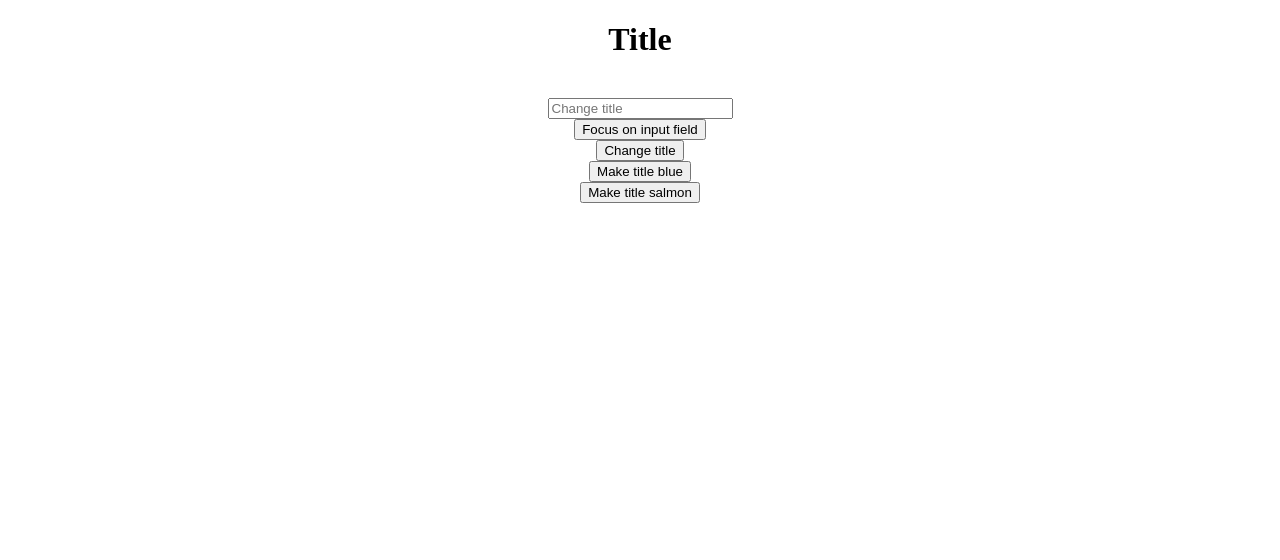
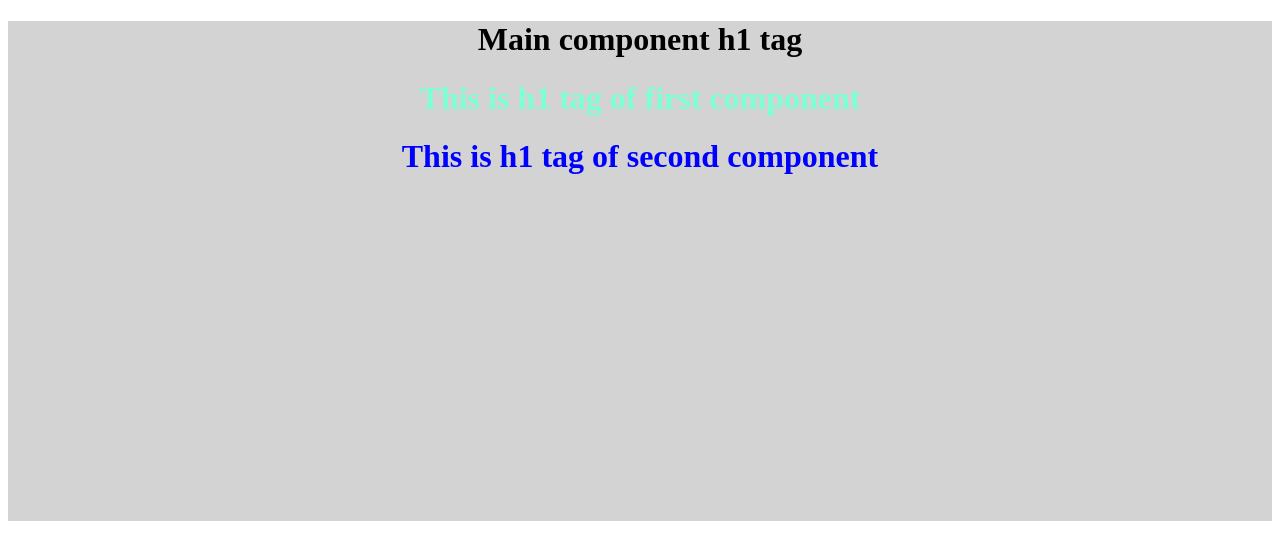
Before and after one commit to 433MHz/vue-learning-20-04-2021, a Vue app: page / in a window 1280 px wide. Shown: the top 560 px of the page. Built offline with nearby package versions, Linux system fonts and the light colour scheme.

Commit message:
style scoped property to use style only in one vue component

```diff
--- a/src/App.vue
+++ b/src/App.vue
@@ -1,22 +1,31 @@
 <template>
-  <div>
-    <learning></learning>
+  <div id="contentDiv">
+    <h1>Main component h1 tag</h1>
+    <First></First>
+    <Second></Second>
   </div>
 </template>
 
 
-
 <script>
-import learning from './components/learning.vue'
+import First from './components/First.vue'
+import Second from './components/Second.vue'
 export default {
-  components: { learning },
+  components: { Second, First },
 
 }
-</script>Learning
+
+    First</script>
 
 
-<style>
-  body{
-    text-align: center;
-  }
+
+<style scoped>
+#contentDiv{
+  width: 100%;
+  height: 500px;
+  background-color: lightgrey;
+  margin: none;
+  text-align: center;
+}
+
 </style>
--- /dev/null
+++ b/src/components/First.vue
@@ -0,0 +1,19 @@
+<template>
+    <h1>This is h1 tag of first component</h1>
+</template>
+
+
+
+<script>
+export default {
+
+}
+</script>
+
+
+
+<style scoped>
+    h1{
+        color: aquamarine;
+    }
+</style>
--- /dev/null
+++ b/src/components/Second.vue
@@ -0,0 +1,19 @@
+<template>
+    <h1>This is h1 tag of second component</h1>
+</template>
+
+
+
+<script>
+export default {
+
+}
+</script>
+
+
+
+<style scoped>
+    h1{
+        color: blue;
+    }
+</style>
--- a/src/components/learning.vue
+++ /dev/null
@@ -1,53 +0,0 @@
-<template>
-    <h1 ref="title">{{title}}</h1><br>
-
-    <input type="text" placeholder="Change title" ref="input"><br>
-
-    <button @click="focusOnInput">Focus on input field</button><br>
-    <button @click="changeTitle">Change title</button><br>
-    <button @click="makeTitleBlue">Make title blue</button><br>
-    <button @click="makeTitleSalmon">Make title salmon</button>
-</template>
-
-
-<script>
-export default {
-    data(){
-        return{
-            title: 'Title'
-        }
-    },
-
-    methods:{
-        focusOnInput(){
-            this.$refs.input.focus()
-        },
-
-        makeTitleSalmon(){
-            this.$refs.title.classList.add('second')
-            this.$refs.title.classList.remove('first')
-        },
-
-        makeTitleBlue(){
-            this.$refs.title.classList.add('first')
-            this.$refs.title.classList.remove('second')
-        },
-
-        changeTitle(){
-            this.title = this.$refs.input.value
-        }
-        }
-}
-</script>
-
-
-<style>
-
-    .first{
-        color: lightskyblue;
-    }
-
-    .second{
-        color: lightsalmon;
-    }
-</style>
```
